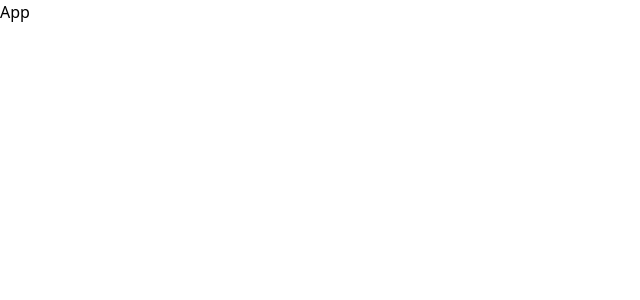
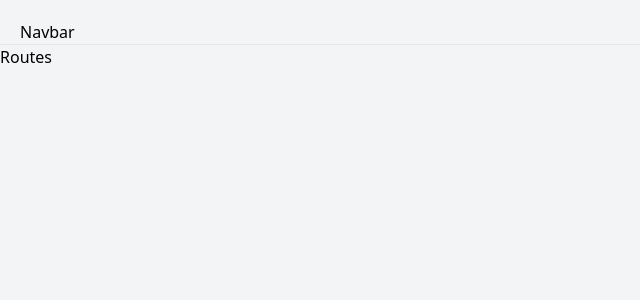
Before and after one commit to sagasu/search-engine, a React (Create React App) app: page / in a window 1280 px wide. Shown: the top 300 px of the page, without its empty margins (0-640 px from the left). Built offline with nearby package versions, Linux system fonts and the light colour scheme.

Commit message:
creating footer, navbar and routes

```diff
--- a/src/App.js
+++ b/src/App.js
@@ -1,8 +1,20 @@
+import React, {useState} from "react";
+
+import {Navbar} from'./components/Navbar';
+import {Footer} from'./components/Footer';
+import {Routes} from'./components/Routes';
 
 const App = () => {
+
+  const [darkTheme, setDarkTheme] = useState(false);
+
   return (
-    <div className="App">
-      <h1>App</h1>
+    <div className={darkTheme ? 'dark' : ''}>
+      <div className="bg-gray-100 dark:bg-gray-900 dark:text-gray-200 min-h-screen">
+        <Navbar />
+        <Routes />
+        <Footer />
+      </div>
     </div>
   );
 }
--- /dev/null
+++ b/src/components/Footer.jsx
@@ -0,0 +1,9 @@
+import React from 'react'
+
+export const Footer = () => {
+    return (
+        <div>
+
+        </div>
+    )
+}
--- /dev/null
+++ b/src/components/Navbar.jsx
@@ -0,0 +1,9 @@
+import React from 'react'
+
+export const Navbar = () => {
+    return (
+        <div className="p-5 pb-0 flex flex-wrap sm:justify-between justify-center items-center border-b dark:border-gray-700 border-gray-200">
+            <h1>Navbar</h1>
+        </div>
+    )
+}
--- /dev/null
+++ b/src/components/Routes.jsx
@@ -0,0 +1,9 @@
+import React from 'react'
+
+export const Routes = () => {
+    return (
+        <div>
+            <h1>Routes</h1>
+        </div>
+    )
+}
```
